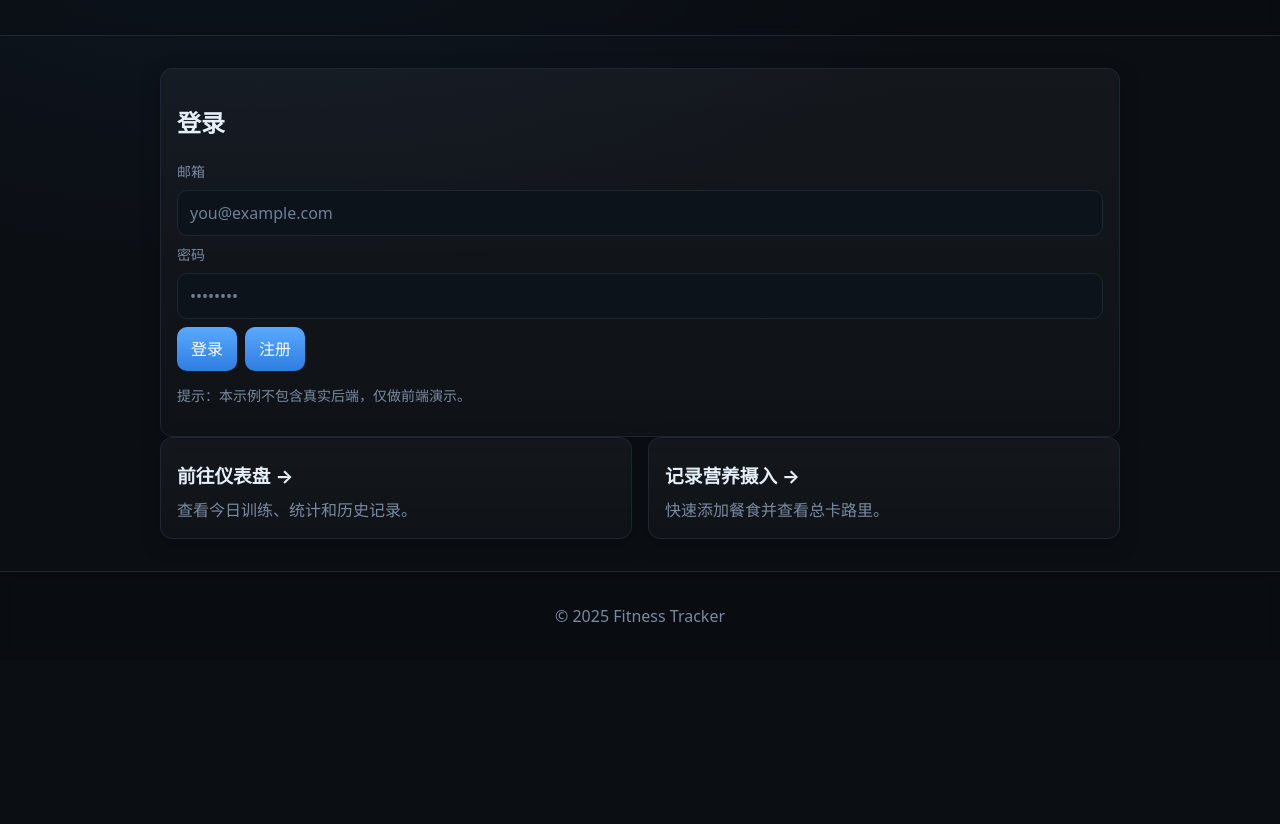
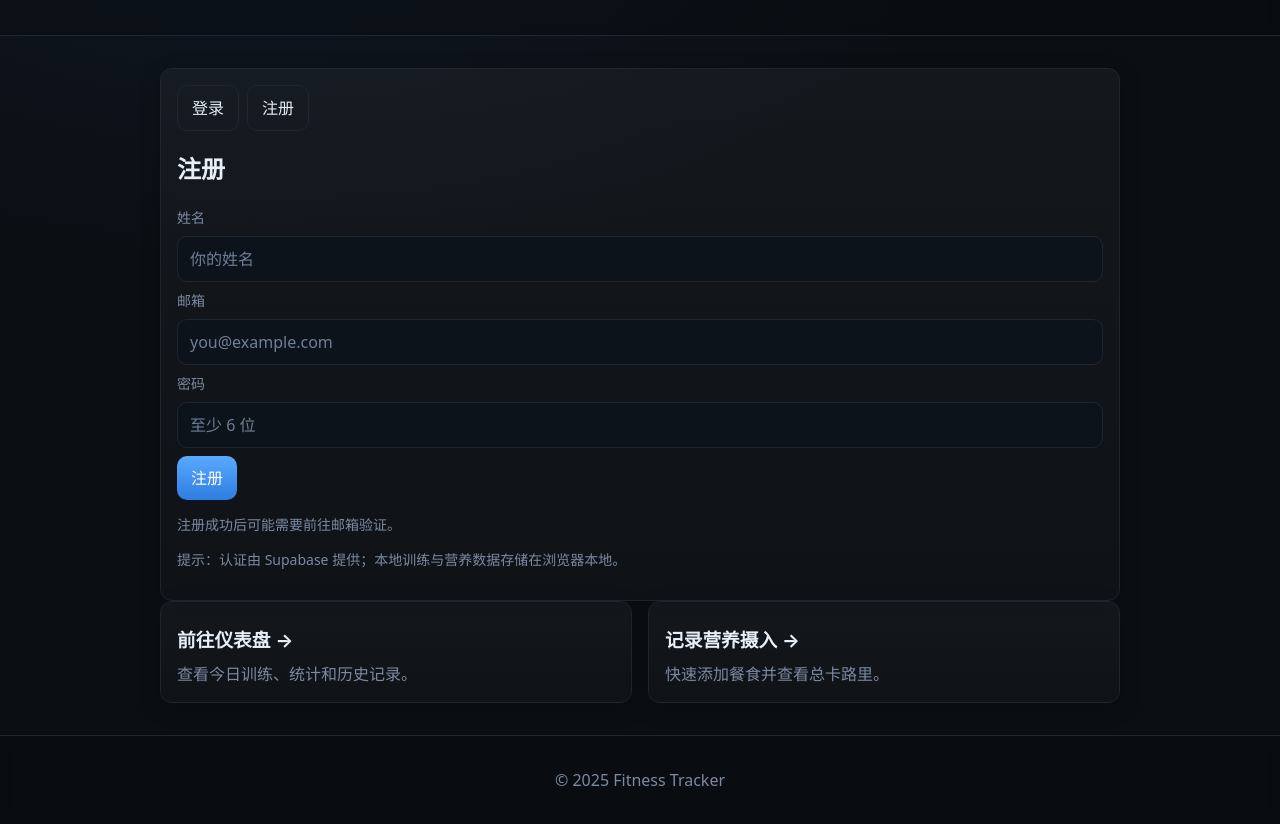
Before and after one commit to ZXM691/fitness-tracker, a plain HTML site: page index.html in a window 1280 px wide. Both pictures are taken after a click on the button "注册". Shown: the part 88-912 px from the top of the page. Before the commit the page ends 800 px from the top, so only its background shows below. Drawn offline with nearby package versions, Linux system fonts and the light colour scheme.

Commit message:
Update index.html

```diff
--- a/index.html
+++ b/index.html
@@ -18,6 +18,12 @@
 
 	<main class="container">
 		<section class="card">
+			<div style="display:flex; gap:8px; margin-bottom:12px;">
+				<button id="tabLogin" class="btn" style="background:transparent; border:1px solid var(--border); color:var(--text);">登录</button>
+				<button id="tabRegister" class="btn" style="background:transparent; border:1px solid var(--border); color:var(--text);">注册</button>
+			</div>
+
+			<div id="panelLogin">
 				<h2>登录</h2>
 				<form id="loginForm" class="form">
 					<label for="email">邮箱</label>
@@ -26,10 +32,26 @@
 					<input type="password" id="password" name="password" placeholder="••••••••" required>
 					<div style="display:flex; gap:8px; flex-wrap:wrap;">
 						<button type="submit" class="btn">登录</button>
-					<button type="button" id="registerBtn" class="btn">注册</button>
 					</div>
 				</form>
-			<p class="muted">提示：本示例不包含真实后端，仅做前端演示。</p>
+			</div>
+
+			<div id="panelRegister" style="display:none;">
+				<h2>注册</h2>
+				<form id="registerForm" class="form">
+					<label for="regName">姓名</label>
+					<input type="text" id="regName" name="regName" placeholder="你的姓名" required>
+					<label for="regEmail">邮箱</label>
+					<input type="email" id="regEmail" name="regEmail" placeholder="you@example.com" required>
+					<label for="regPassword">密码</label>
+					<input type="password" id="regPassword" name="regPassword" placeholder="至少 6 位" required>
+					<div style="display:flex; gap:8px; flex-wrap:wrap;">
+						<button type="submit" class="btn">注册</button>
+					</div>
+				</form>
+				<p class="muted">注册成功后可能需要前往邮箱验证。</p>
+			</div>
+			<p class="muted">提示：认证由 Supabase 提供；本地训练与营养数据存储在浏览器本地。</p>
 		</section>
 
 		<section class="grid">
@@ -51,6 +73,23 @@
 	<script src="js/auth.js"></script>
 	<script>
 		document.getElementById('year').textContent = new Date().getFullYear();
+		// 标签切换
+		const tabLogin = document.getElementById('tabLogin');
+		const tabRegister = document.getElementById('tabRegister');
+		const panelLogin = document.getElementById('panelLogin');
+		const panelRegister = document.getElementById('panelRegister');
+		function showLogin() {
+			panelLogin.style.display = '';
+			panelRegister.style.display = 'none';
+		}
+		function showRegister() {
+			panelLogin.style.display = 'none';
+			panelRegister.style.display = '';
+		}
+		tabLogin.addEventListener('click', showLogin);
+		tabRegister.addEventListener('click', showRegister);
+		showLogin();
+
 		document.getElementById('loginForm').addEventListener('submit', async function (e) {
 			e.preventDefault();
 			const email = document.getElementById('email').value.trim();
@@ -58,12 +97,17 @@
 			const res = await window.FTAuth.signIn(email, password);
 			if (res) window.location.href = 'dashboard.html';
 		});
-		document.getElementById('registerBtn').addEventListener('click', async function () {
-			const email = document.getElementById('email').value.trim();
-			const password = document.getElementById('password').value;
+		document.getElementById('registerForm').addEventListener('submit', async function (e) {
+			e.preventDefault();
+			const name = document.getElementById('regName').value.trim();
+			const email = document.getElementById('regEmail').value.trim();
+			const password = document.getElementById('regPassword').value;
 			const res = await window.FTAuth.signUp(email, password);
-			// 注册成功后不强制跳转；如希望直接进入仪表盘，可取消下行注释
-			// if (res) window.location.href = 'dashboard.html';
+			if (res) {
+				alert('注册成功，请按需前往邮箱验证后再登录。');
+				showLogin();
+				document.getElementById('email').value = email;
+			}
 		});
 	</script>
 </body>
```
Lines whose indentation alone changed are shown as unchanged.
